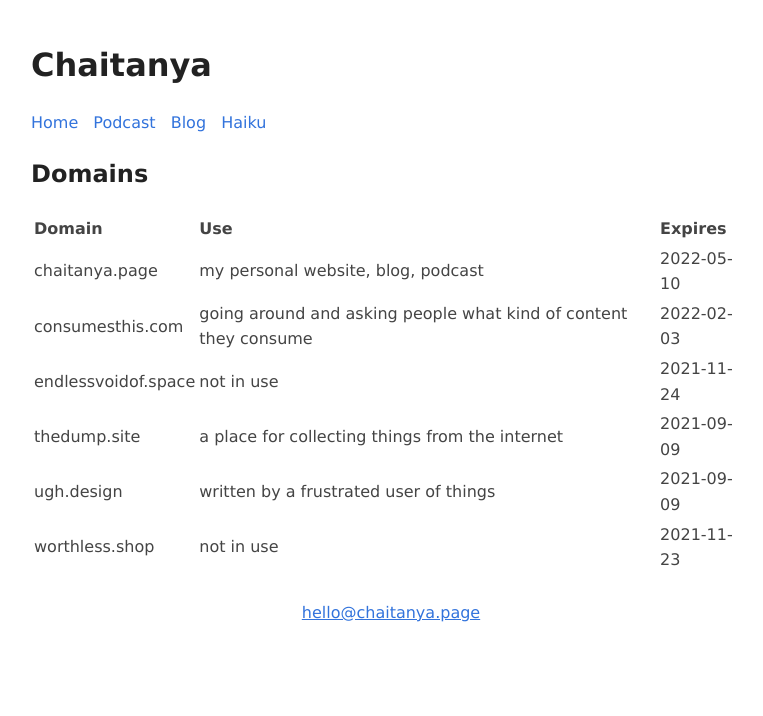
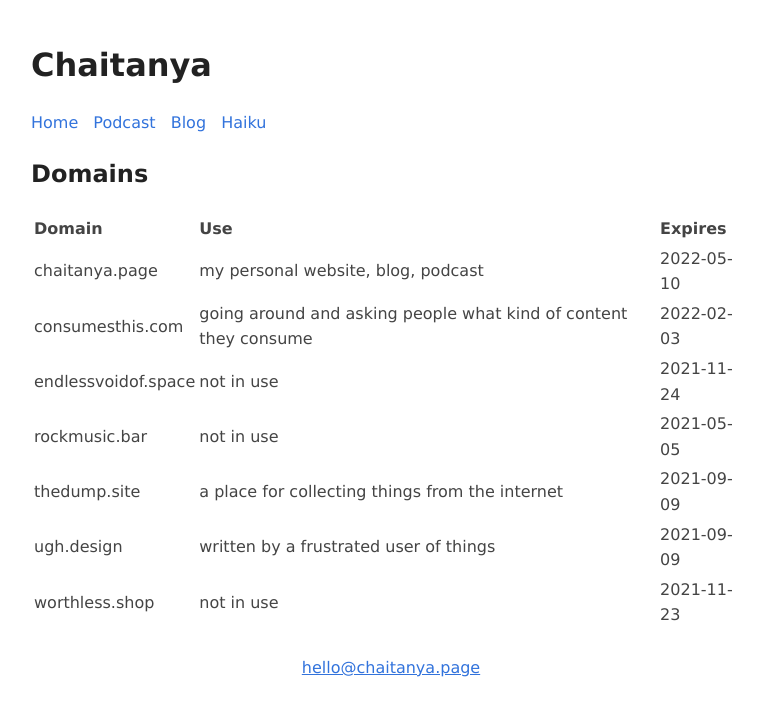
Before and after one commit to chtny/chtny.github.io, a Jekyll site: the page built from domains.md, in a window 1280 px wide. Shown: the top 716 px of the page, without its empty margins (249-1012 px from the left). Built offline with Jekyll 4.4.1, drawn with Linux system fonts in a browser that asks for light colours.

Commit message:
Update domains.md

```diff
--- a/domains.md
+++ b/domains.md
@@ -3,11 +3,12 @@ layout: page
 title: Domains
 permalink: /domains
 ---
-| Domain              | Use                                             | Expires    |
-| ------------------- | ----------------------------------------------- | ---------- |
-| chaitanya.page      | my personal website, blog, podcast                 | 2022-05-10 |
+| Domain              | Use                                                              | Expires    |
+| ------------------- | ---------------------------------------------------------------- | ---------- |
+| chaitanya.page      | my personal website, blog, podcast                               | 2022-05-10 |
 | consumesthis.com    | going around and asking people what kind of content they consume | 2022-02-03 |
-| endlessvoidof.space | not in use                                      | 2021-11-24 |
-| thedump.site        | a place for collecting things from the internet                                                | 2021-09-09 |
-| ugh.design          | written by a frustrated user of things                                                | 2021-09-09 |
-| worthless.shop      | not in use                                                | 2021-11-23 |
+| endlessvoidof.space | not in use                                                       | 2021-11-24 |
+| rockmusic.bar       | not in use                                                       | 2021-05-05 |
+| thedump.site        | a place for collecting things from the internet                  | 2021-09-09 |
+| ugh.design          | written by a frustrated user of things                           | 2021-09-09 |
+| worthless.shop      | not in use                                                       | 2021-11-23 |
```
